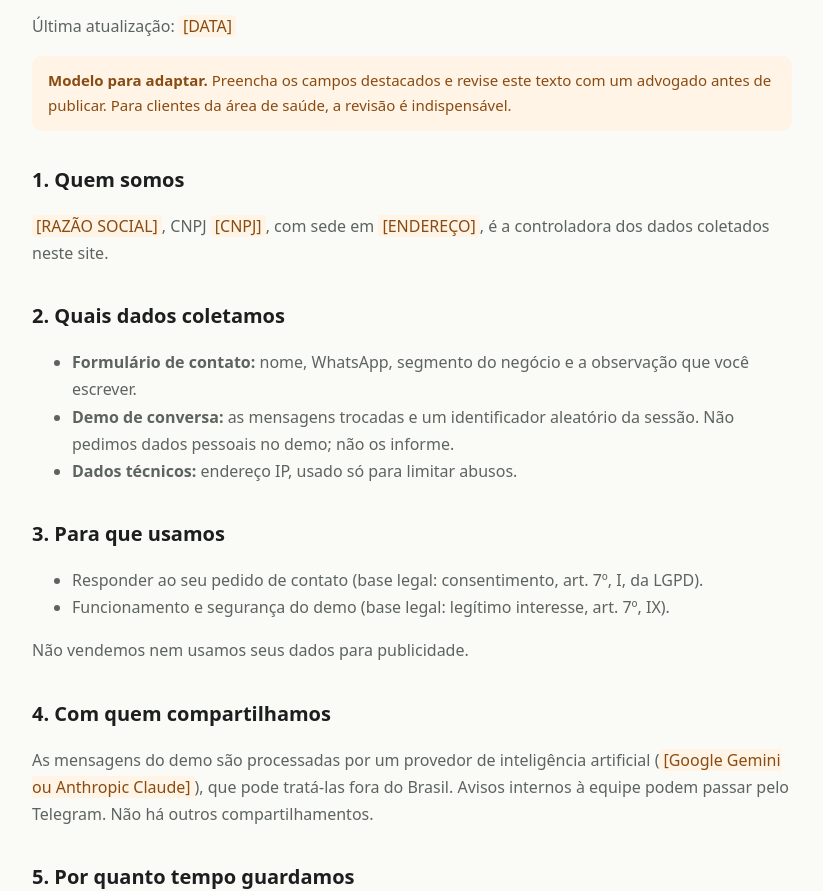
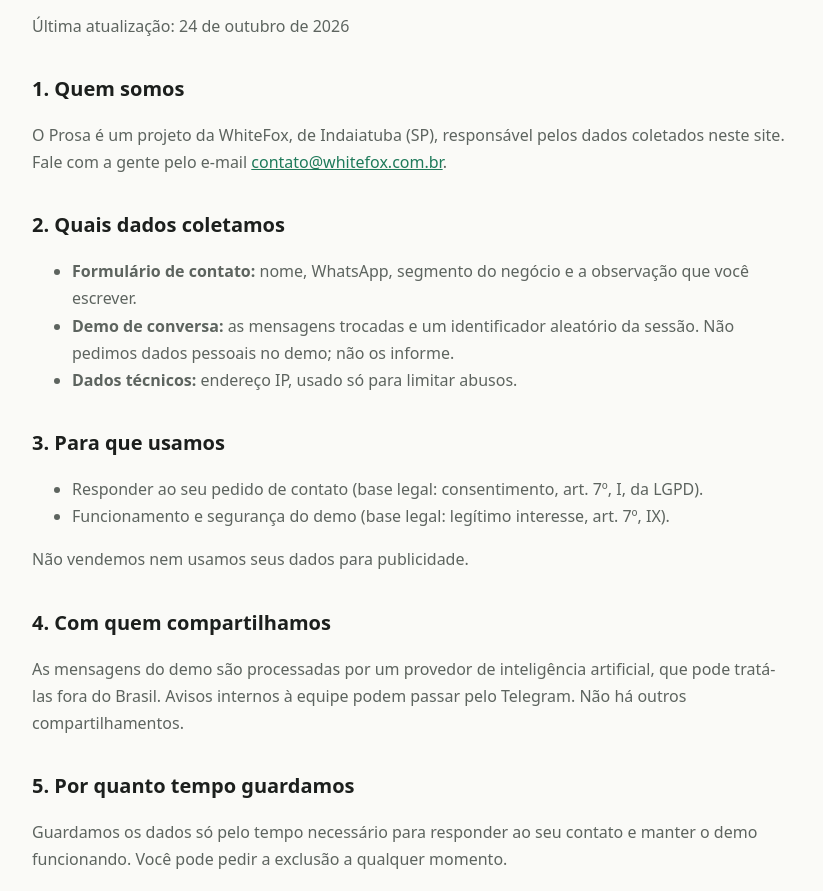
Before and after one commit to matheusmartinsidt/atendimento-ia-site, a plain HTML site: page privacidade.html in a window 1280 px wide. Shown: the part 157-1048 px from the top of the page, without its empty margins (228-1051 px from the left). Drawn offline with Linux system fonts and the light colour scheme.

```diff
--- a/privacidade.html
+++ b/privacidade.html
@@ -5,7 +5,7 @@
 <meta name="viewport" content="width=device-width, initial-scale=1">
 <title>Política de Privacidade</title>
 <style>
-  :root { --bg: #fafaf7; --fg: #1c1f1d; --muted: #5d645f; --line: #e4e6e0; --brand: #1f7a5a; --warn-bg: #fff4e5; --warn-fg: #8a4b12; }
+  :root { --bg: #fafaf7; --fg: #1c1f1d; --muted: #5d645f; --line: #e4e6e0; --brand: #1f7a5a; }
   :root { color-scheme: light; }
   body { margin: 0; background: var(--bg); color: var(--fg); font: 16px/1.7 system-ui, -apple-system, "Segoe UI", Roboto, sans-serif; }
   main { max-width: 760px; margin: 0 auto; padding: 40px 20px 64px; }
@@ -13,20 +13,16 @@
   h2 { font-size: 20px; margin: 32px 0 8px; }
   p, li { color: var(--muted); }
   a { color: var(--brand); }
-  .aviso { background: var(--warn-bg); color: var(--warn-fg); border-radius: 10px; padding: 12px 16px; margin: 16px 0 24px; font-size: 15px; }
-  .preencher { background: var(--warn-bg); color: var(--warn-fg); padding: 0 4px; border-radius: 4px; }
 </style>
 </head>
 <body>
 <main>
   <p><a href="index.html">← Voltar</a></p>
   <h1>Política de Privacidade</h1>
-  <p>Última atualização: <span class="preencher">[DATA]</span></p>
-
-  <div class="aviso"><strong>Modelo para adaptar.</strong> Preencha os campos destacados e revise este texto com um advogado antes de publicar. Para clientes da área de saúde, a revisão é indispensável.</div>
+  <p>Última atualização: 24 de outubro de 2026</p>
 
   <h2>1. Quem somos</h2>
-  <p><span class="preencher">[RAZÃO SOCIAL]</span>, CNPJ <span class="preencher">[CNPJ]</span>, com sede em <span class="preencher">[ENDEREÇO]</span>, é a controladora dos dados coletados neste site.</p>
+  <p>O Prosa é um projeto da WhiteFox, de Indaiatuba (SP), responsável pelos dados coletados neste site. Fale com a gente pelo e-mail <a href="mailto:contato@whitefox.com.br">contato@whitefox.com.br</a>.</p>
 
   <h2>2. Quais dados coletamos</h2>
   <ul>
@@ -43,16 +39,13 @@
   <p>Não vendemos nem usamos seus dados para publicidade.</p>
 
   <h2>4. Com quem compartilhamos</h2>
-  <p>As mensagens do demo são processadas por um provedor de inteligência artificial (<span class="preencher">[Google Gemini ou Anthropic Claude]</span>), que pode tratá-las fora do Brasil. Avisos internos à equipe podem passar pelo Telegram. Não há outros compartilhamentos.</p>
+  <p>As mensagens do demo são processadas por um provedor de inteligência artificial, que pode tratá-las fora do Brasil. Avisos internos à equipe podem passar pelo Telegram. Não há outros compartilhamentos.</p>
 
   <h2>5. Por quanto tempo guardamos</h2>
-  <p>Contatos: até <span class="preencher">[PRAZO, ex.: 12 meses]</span> ou até você pedir a exclusão. Conversas do demo: até <span class="preencher">[PRAZO, ex.: 30 dias]</span>.</p>
+  <p>Guardamos os dados só pelo tempo necessário para responder ao seu contato e manter o demo funcionando. Você pode pedir a exclusão a qualquer momento.</p>
 
   <h2>6. Seus direitos</h2>
   <p>Você pode pedir confirmação, acesso, correção, exclusão dos dados e revogação do consentimento, entre outros direitos do art. 18 da LGPD, pelo e-mail <a href="mailto:contato@whitefox.com.br">contato@whitefox.com.br</a>.</p>
-
-  <h2>7. Encarregado (DPO)</h2>
-  <p><span class="preencher">[NOME DO ENCARREGADO]</span>, <a href="mailto:contato@whitefox.com.br">contato@whitefox.com.br</a>.</p>
 </main>
 </body>
 </html>
```
